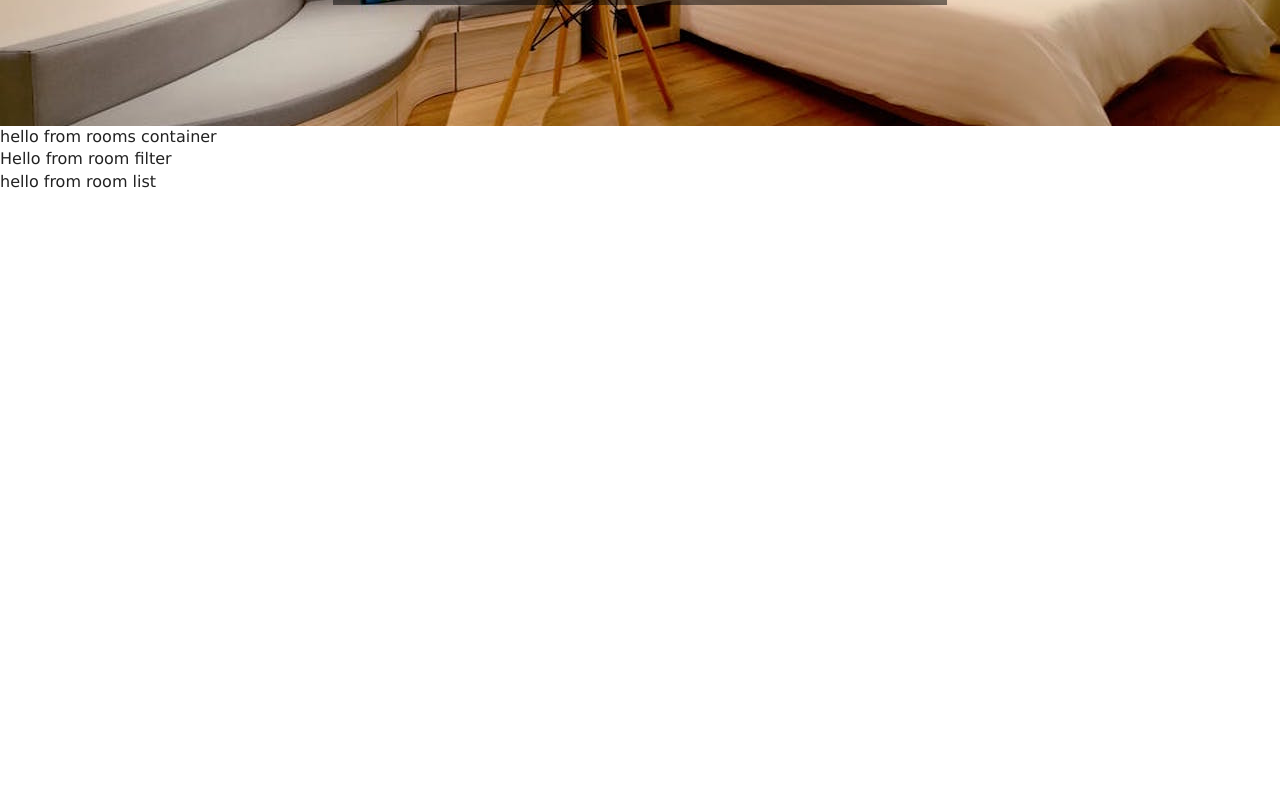
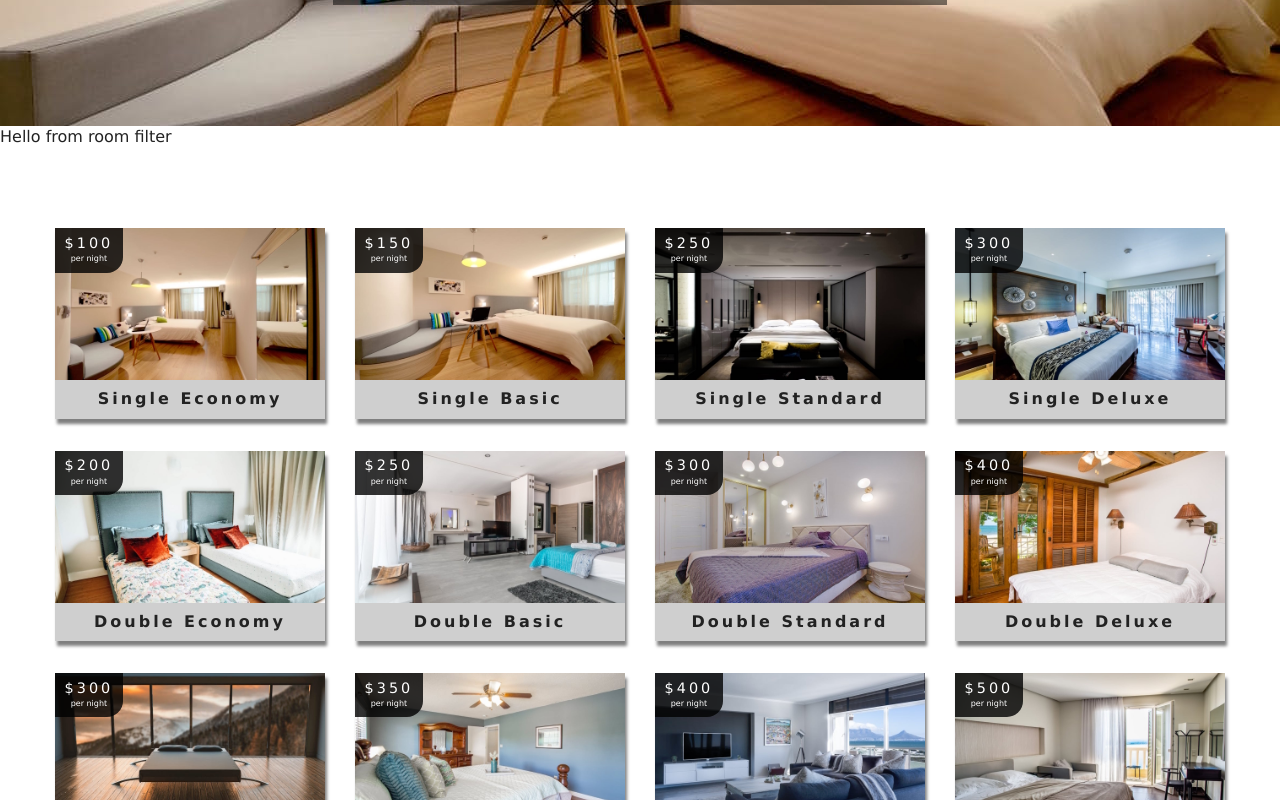
Before and after one commit to Unseenmonument/React_Resort, a React (Create React App) app: page /rooms in a window 1280 px wide. Shown: the part 420-1220 px from the top of the page. Before the commit the page ends 800 px from the top, so only its background shows below. Built offline with nearby package versions, Linux system fonts and the light colour scheme.

Commit message:
fifth commit

```diff
--- a/src/components/RoomContainer.js
+++ b/src/components/RoomContainer.js
@@ -4,19 +4,17 @@
 import { withRoomConsumer } from '../context';
 import Loading from './Loading';
 
-function RoomContainer({context}) {
+function RoomContainer({ context }) {
     const { loading, sortedRooms, rooms } = context;
     if(loading){
         return <Loading />
     }
     return (
-        <div>
-            hello from rooms container
+        <React.Fragment>
             <RoomFilter rooms={rooms} />
             <RoomList rooms={sortedRooms} />
-        </div>
+        </React.Fragment>
     );
-
 }
 
 export default withRoomConsumer(RoomContainer);
--- a/src/components/RoomList.js
+++ b/src/components/RoomList.js
@@ -1,9 +1,21 @@
-import React from 'react'
+import React from 'react';
+import Room from './Room';
 
-export default function RoomList() {
+export default function RoomList({ rooms }) {
+    if(rooms.length === 0) {
+        return (<div className="empty-search">
+            <h3>
+                unfortunately no rooms matched your search parameters
+            </h3>
+        </div>);
+    }
     return (
-        <div>
-            hello from room list
-        </div>
+        <section className="roomslist">
+            <div className="roomslist-center">
+                {rooms.map(item =>{
+                    return <Room key={item.id} room={item} />;
+                })}
+            </div>
+        </section>
     )
 }
--- a/src/context.js
+++ b/src/context.js
@@ -8,7 +8,17 @@
         rooms: [],
         sortedRooms: [],
         featuredRooms: [],
-        loading: true
+        loading: true,
+        type: 'all',
+        capavity: 1,
+        price: 0,
+        minPrice: 0,
+        maxPrice: 0,
+        minSize: 0,
+        maxSize: 0,
+        capacity: 0,
+        breakfast: false,
+        pets: false
     };
     // getData
 
```
